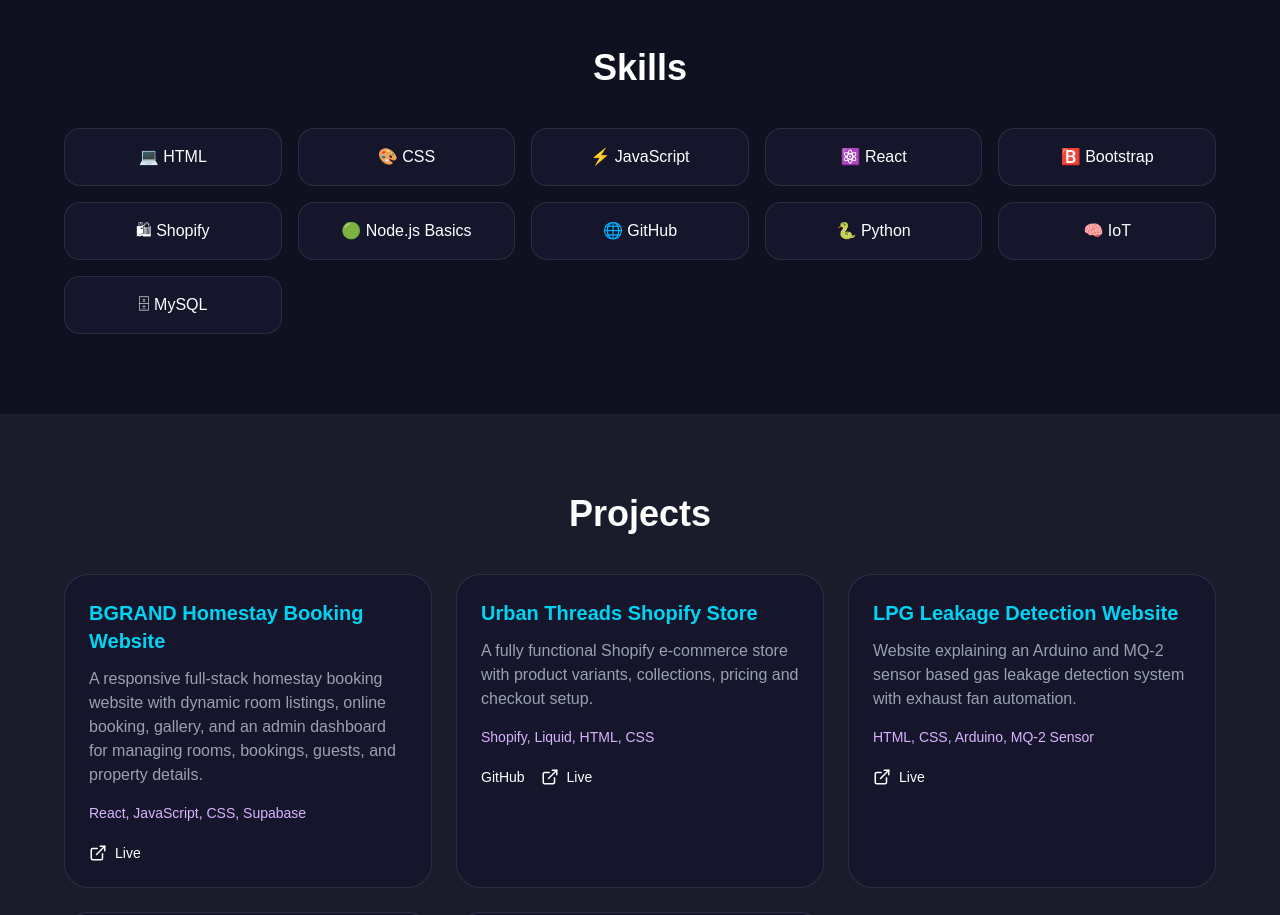
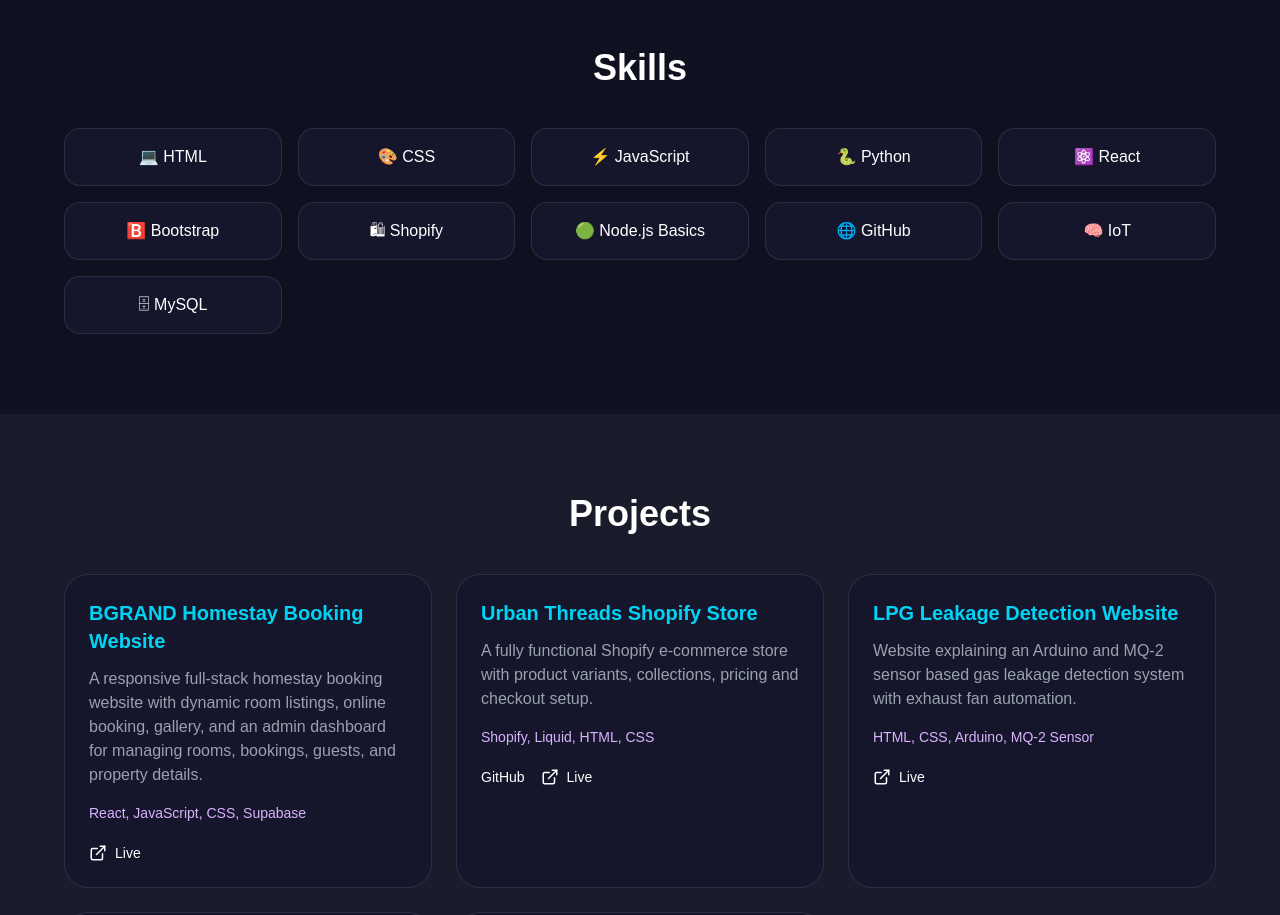
Before and after one commit to NagullaSaiLahari3281/Portfolioo, a Next.js app: page / in a window 1280 px wide. Shown: the part 1660-2575 px from the top of the page. Built offline with nearby package versions, Linux system fonts and the light colour scheme.

Commit message:
Remove duplicate '🐍 Python' from skills list
Removed duplicate entry for '🐍 Python' in skills array.

```diff
--- a/app/page.tsx
+++ b/app/page.tsx
@@ -74,12 +74,12 @@
   "💻 HTML",
   "🎨 CSS",
   "⚡ JavaScript",
+   "🐍 Python",
   "⚛️ React",
   "🅱️ Bootstrap",
   "🛍 Shopify",
   "🟢 Node.js Basics",
   "🌐 GitHub",
-  "🐍 Python",
   "🧠 IoT",
   "🗄 MySQL",
 ];
```
